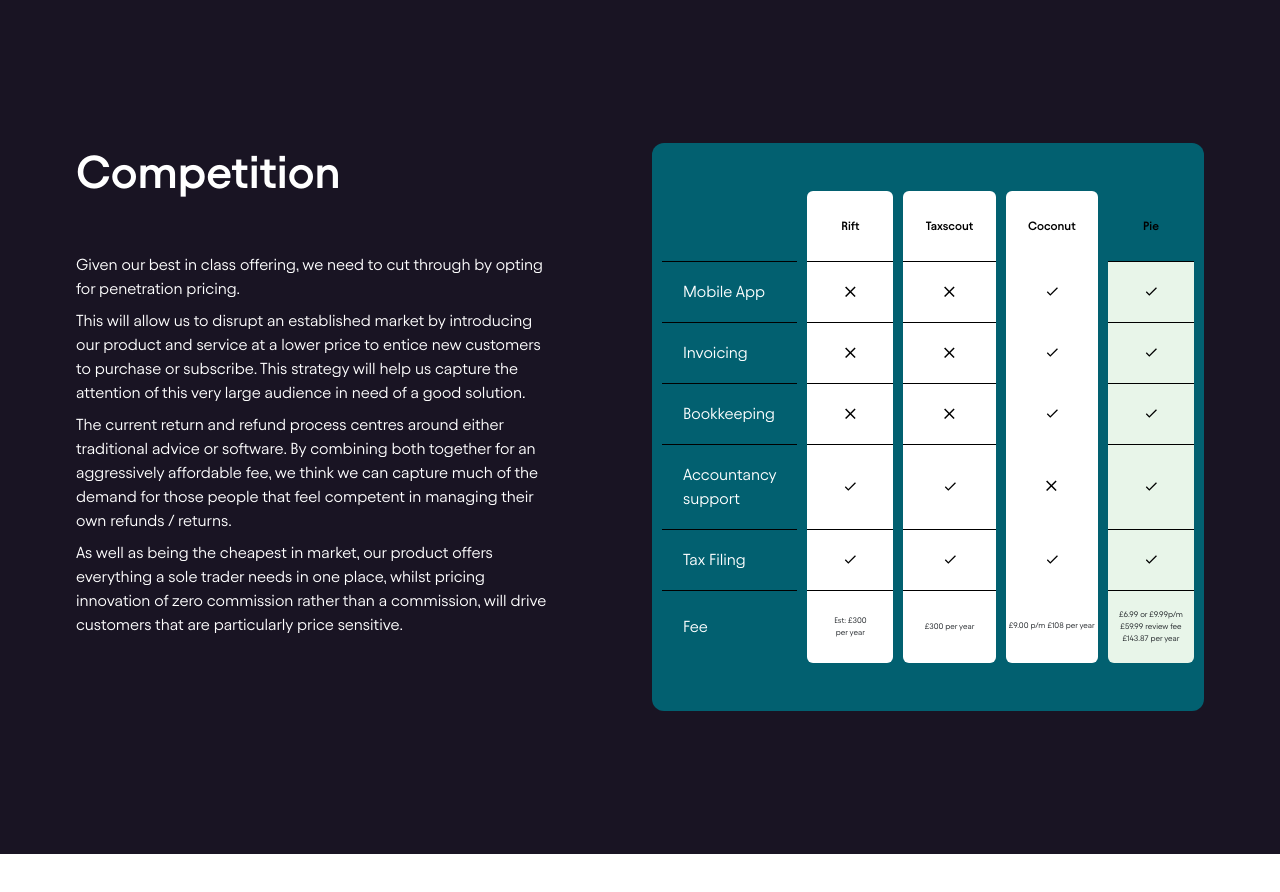
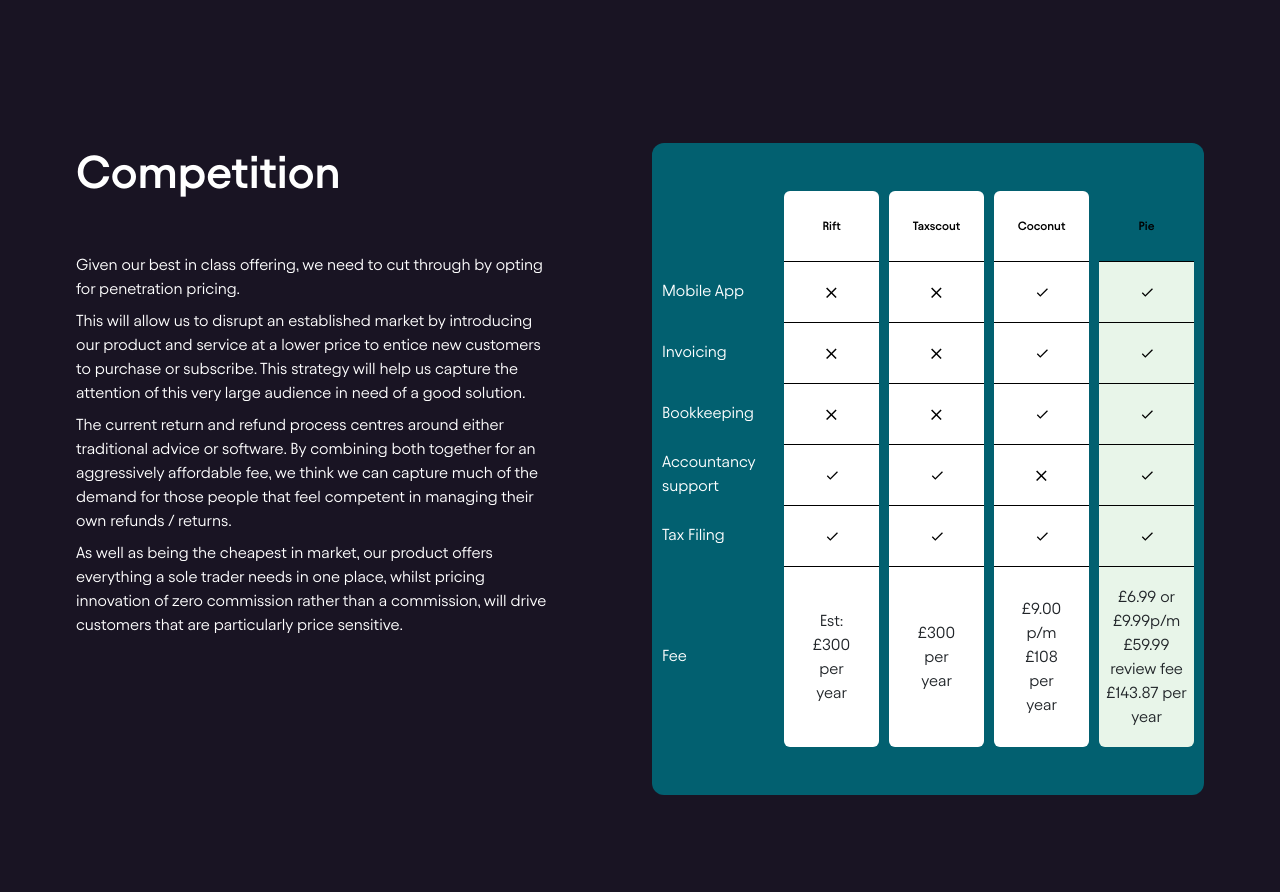
Before and after one commit to Raghav-558/Pie-test, a React (Create React App) app: page /competition in a window 1280 px wide. Shown: the top 892 px of the page. Before the commit the page ends 854 px from the top, so only its background shows below. Built offline with nearby package versions, Linux system fonts and the light colour scheme.

Commit message:
remove css classes

```diff
--- a/src/components/competition/Competition.jsx
+++ b/src/components/competition/Competition.jsx
@@ -57,35 +57,35 @@
                     {COMPETITION_LIST.map((item, i) => (
                       <tr key={i}>
                         <td
-                          className={`text-white competition-td bg-transparent border-b-none ${
-                            i === 3 ? 'max-w-sm' : ''
+                          className={`text-white bg-transparen competition-tdt border-b-none ${
+                            i === 3 ? '' : ''
                           }`}
                         >
                           {item.title}
                         </td>
                         <td
-                          className={`bg-white competition-td border-b-none text-center fee-heading ${
+                          className={`bg-white items-heading border-b-none competition-td text-center  ${
                             i === 5 ? 'border-radius-bottom ' : ''
                           } `}
                         >
                           {item.rift}
                         </td>
                         <td
-                          className={`bg-white competition-td border-b-none text-center fee-heading ${
+                          className={`bg-white items-heading border-b-none competition-td text-center  ${
                             i === 5 ? 'border-radius-bottom ' : ''
                           } `}
                         >
                           {item.taxscout}
                         </td>
                         <td
-                          className={`bg-white Competition-td border-b-none text-center fee-heading ${
+                          className={`bg-white items-heading border-b-none competition-td text-center  ${
                             i === 5 ? 'border-radius-bottom ' : ''
                           }`}
                         >
                           {item.coconut}
                         </td>
                         <td
-                          className={`bg-aqua competition-td border-b-none text-center fee-heading ${
+                          className={`bg-aqua items-heading border-b-none competition-td text-center  ${
                             i === 5 ? 'border-radius-bottom px-sm' : ''
                           }`}
                         >
```
